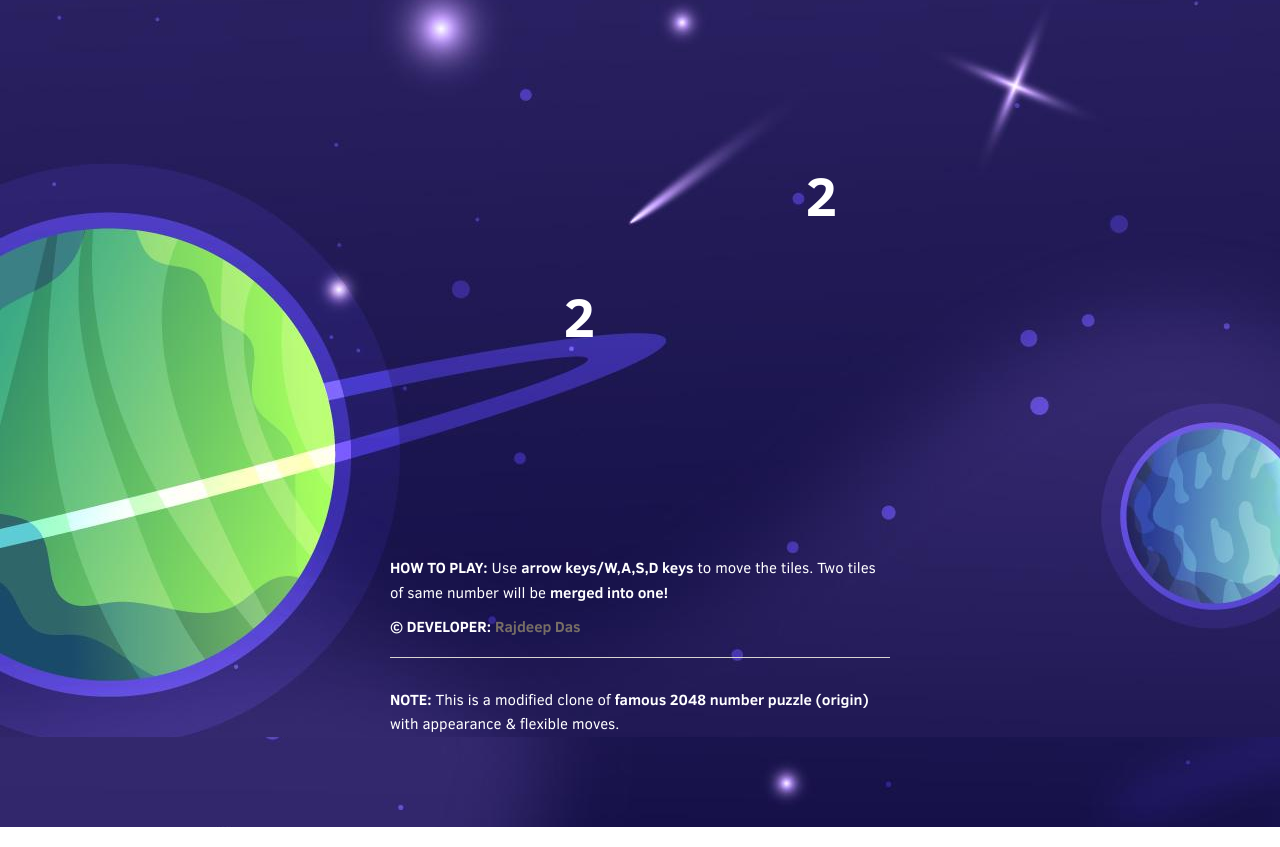
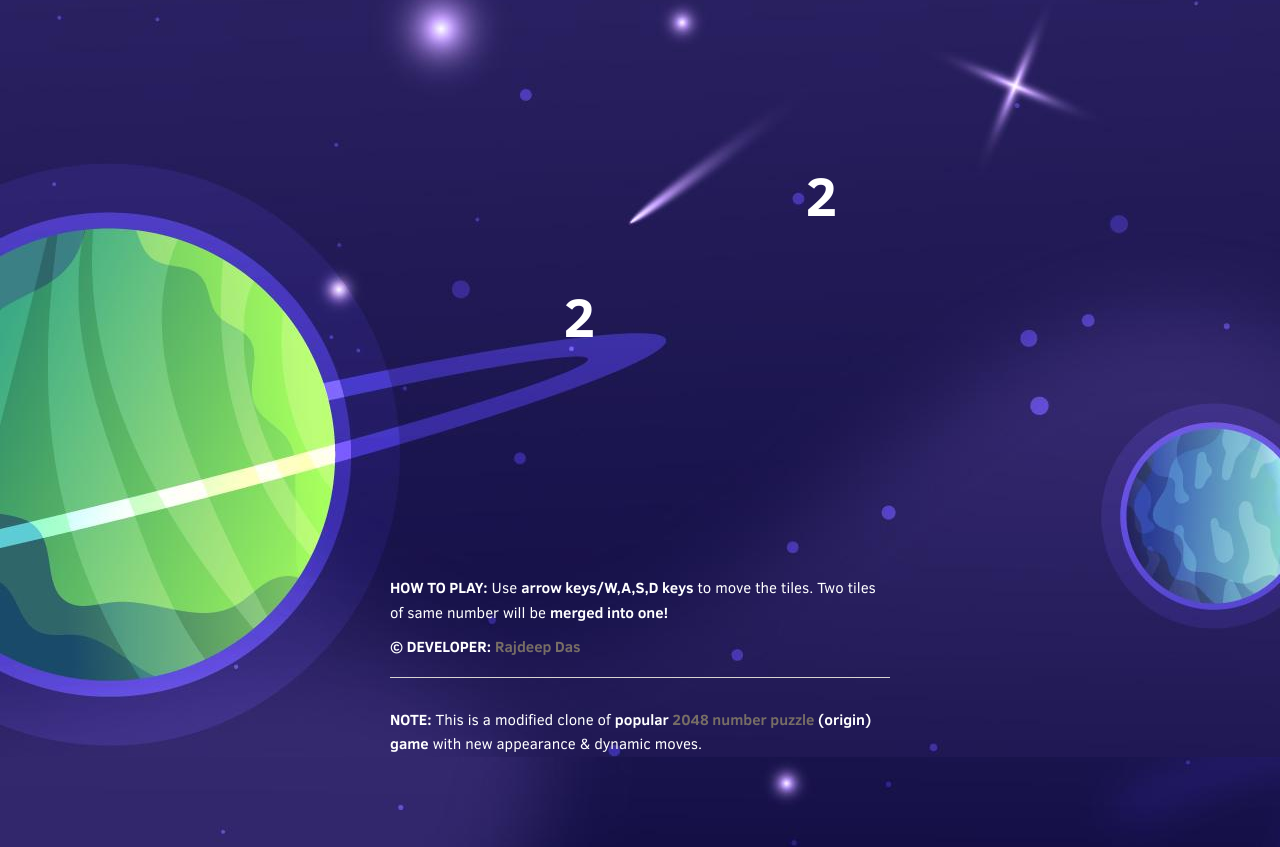
Before and after one commit to Rajspeaks/2048, a plain HTML site: page index.html in a window 1280 px wide. Shown: the part 278-1125 px from the top of the page. Drawn offline with Linux system fonts and the light colour scheme.

Commit message:
Add files via upload

```diff
--- a/index.html
+++ b/index.html
@@ -2,7 +2,7 @@
 <html>
 <head>
   <meta charset="utf-8">
-  <title>2048</title>
+  <title>2048Mash</title>
 
   <link href="style/main.css" rel="stylesheet" type="text/css">
   <link rel="shortcut icon" href="favicon.ico">
@@ -71,14 +71,14 @@
 
       </div>
     </div>
-
+    <br>
     <p class="game-explanation">
       <strong class="important">How to play:</strong> Use <strong>arrow keys/W,A,S,D keys</strong> to move the tiles. Two tiles of same number will be <strong>merged into one!</strong>
     </p>
 	<strong class="important">&copy; Developer:</strong> <a href="https://github.com/Rajspeaks" style="text-decoration:none;" target="_blank">Rajdeep Das</a>
     <hr>
     <p>
-    <strong class="important">Note:</strong> This is a modified clone of <strong>famous 2048 number puzzle (origin)</strong> with appearance & flexible moves.
+    <strong class="important">Note:</strong> This is a modified clone of <strong>popular <a href="https://2048game.com", style="text-decoration:none;" target="_blank">2048 number puzzle </a> (origin) game</strong> with new appearance & dynamic moves.
 
 	</p>
     </div>
```
